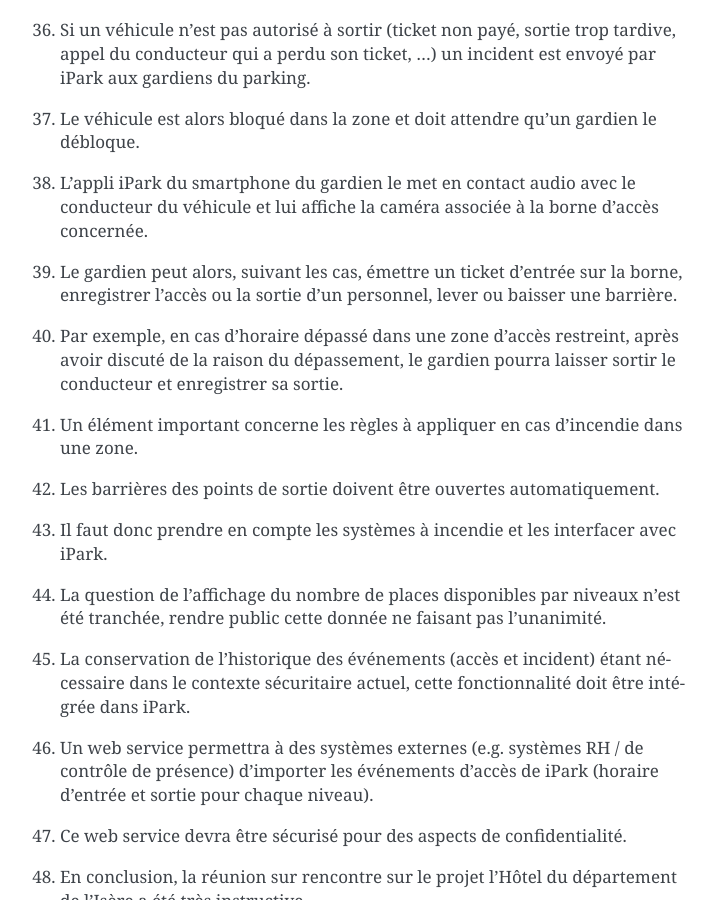
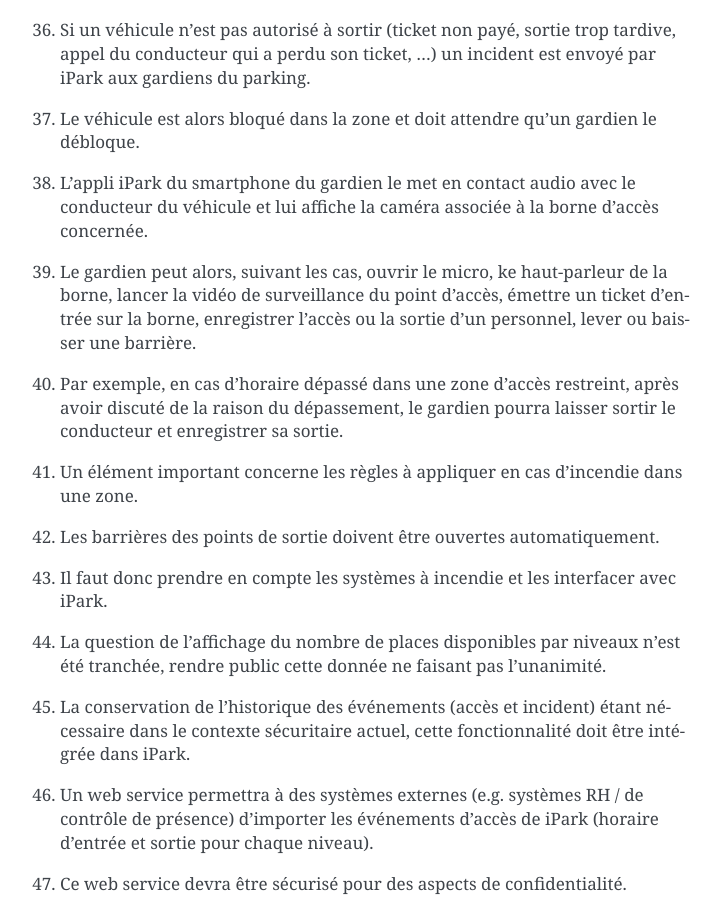
Before and after one commit to cyrilled/iPark, a Sphinx documentation site: the page built from master/source/res/CR002.rst, in a window 1280 px wide and 900 px high, scrolled down 3803 px. Shown: the whole window, without its empty margins (390-1106 px from the left). Built offline with Sphinx 7.4.7, drawn with Linux system fonts in a browser that asks for light colours.

Commit message:
Update CR002.rst

```diff
--- a/master/source/res/CR002.rst
+++ b/master/source/res/CR002.rst
@@ -80,7 +80,7 @@
 #. Si un véhicule n'est pas autorisé à sortir (ticket non payé, sortie trop tardive, appel du conducteur qui a perdu son ticket, ...) un incident est envoyé par iPark aux gardiens du parking.
 #. Le véhicule est alors bloqué dans la zone et doit attendre qu'un gardien le débloque.
 #. L'appli iPark du smartphone du gardien le met en contact audio avec le conducteur du véhicule et lui affiche la caméra associée à la borne d'accès concernée.
-#. Le gardien peut alors, suivant les cas, émettre un ticket d'entrée sur la borne, enregistrer l'accès ou la sortie d'un personnel, lever ou baisser une barrière.
+#. Le gardien peut alors, suivant les cas, ouvrir le micro, ke haut-parleur de la borne, lancer la vidéo de surveillance du point d'accès, émettre un ticket d'entrée sur la borne, enregistrer l'accès ou la sortie d'un personnel, lever ou baisser une barrière.
 #. Par exemple, en cas d'horaire dépassé dans une zone d'accès restreint, après avoir discuté de la raison du dépassement, le gardien pourra laisser sortir le conducteur et enregistrer sa sortie.
 
 #. Un élément important concerne les règles à appliquer en cas d'incendie dans une zone.
```
